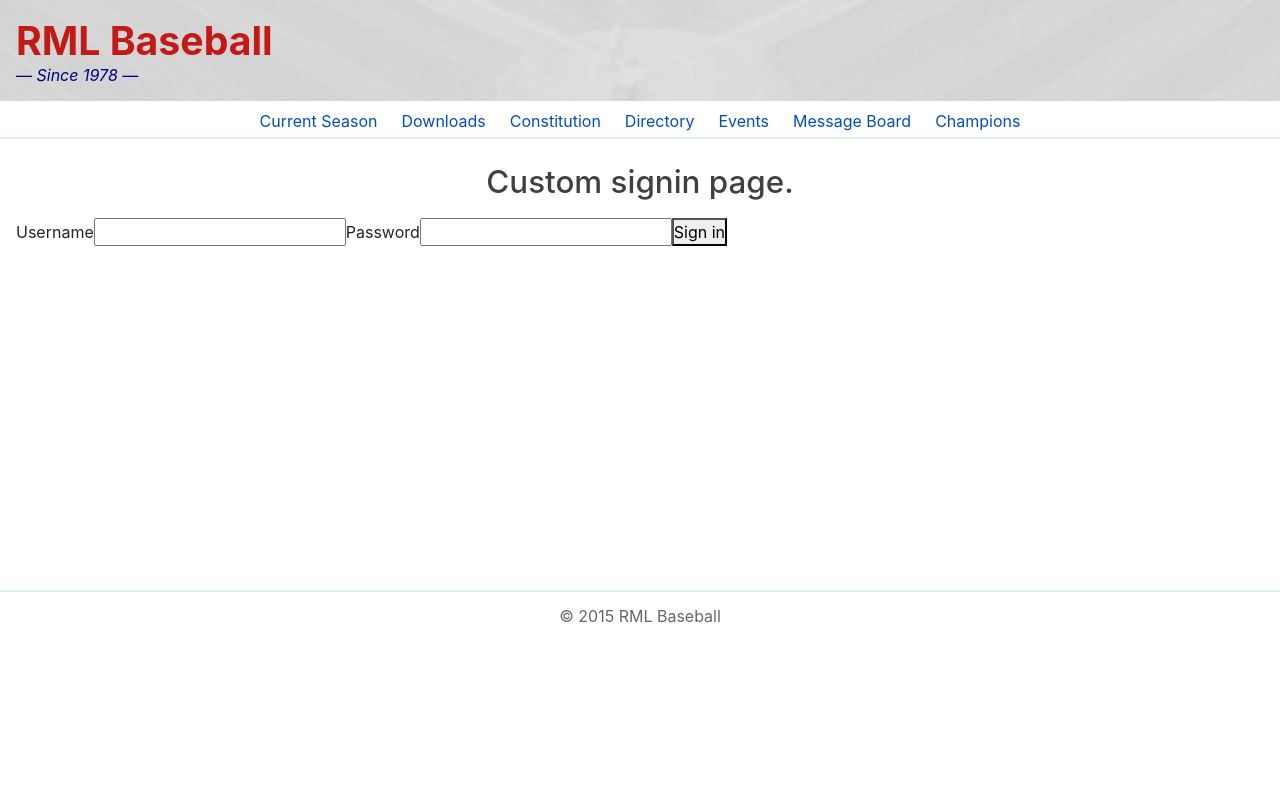
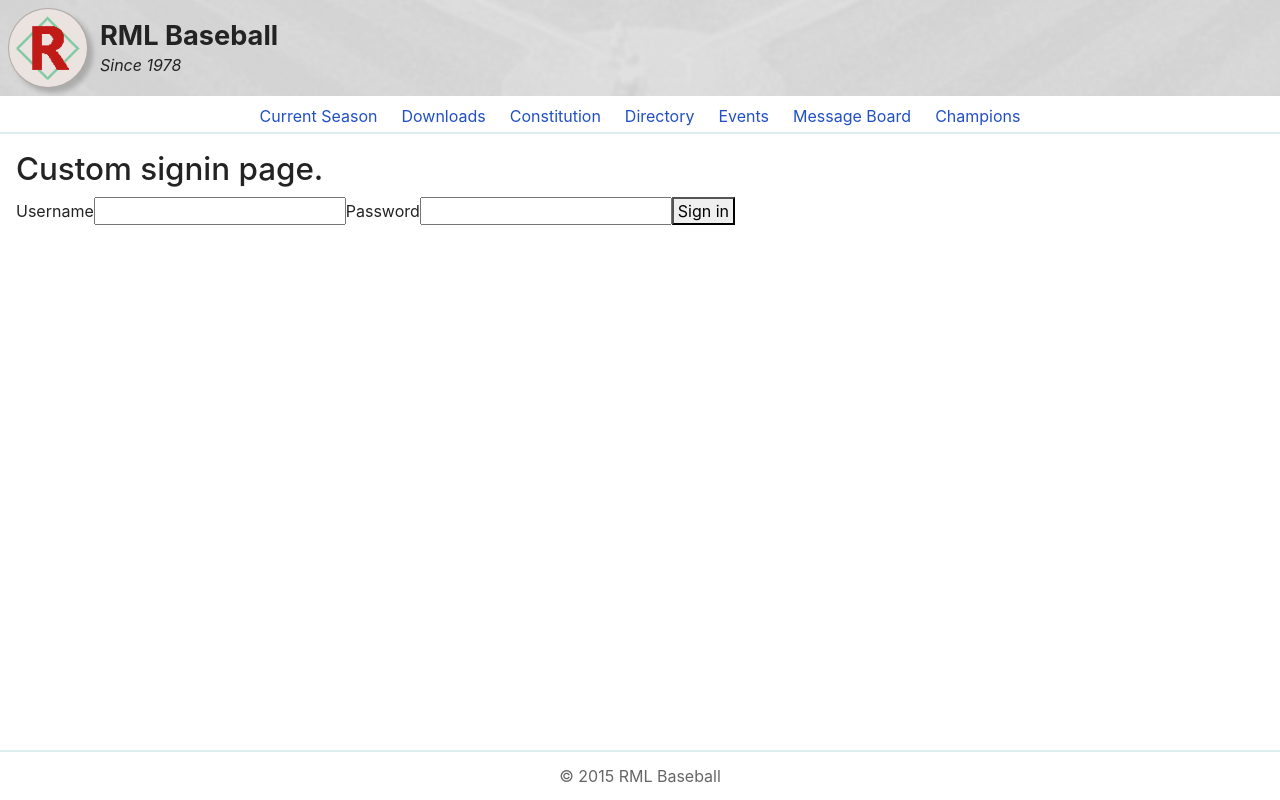
Before and after one commit to mike14747/rmlbb2, a Next.js app: page /auth/signin in a window 1280 px wide. Built offline with nearby package versions, Linux system fonts and the light colour scheme; no server answers.

Commit message:
Updated globals.css to be my_base.css and added some css variable theme colors. Restyled the header (and added a logo). Reworked homepage styling and html semantic elements.

```diff
--- a/components/BoardSidebar.js
+++ b/components/BoardSidebar.js
@@ -2,10 +2,10 @@ import styles from '../styles/BoardSidebar.module.css';
 
 const BoardSidebar = () => {
     return (
-        <>
-            <p className={styles.postsHeading}>Recent Posts</p>
+        <aside aria-label="Recent Posts">
+            <h4 className={styles.postsHeading}>Recent Posts</h4>
             <p>This will be the recent message board posts sidebar.</p>
-        </>
+        </aside>
     );
 };
 
--- a/components/EventsSidebar.js
+++ b/components/EventsSidebar.js
@@ -5,7 +5,7 @@ import styles from '../styles/EventsSidebar.module.css';
 const EventsSidebar = ({ events }) => {
     return (
         <>
-            <p className={styles.eventsHeading}>Upcoming Events</p>
+            <h4 className={styles.eventsHeading}>Upcoming Events</h4>
             {!events && <p>An error occurred fetching data.</p>}
             {events?.length === 0 && <p>There are no upcoming events to display. Check back again soon.</p>}
 
--- a/components/Header.js
+++ b/components/Header.js
@@ -7,14 +7,22 @@ const Header = () => {
     return (
         <header className={'container ' + styles.header}>
             <div className={styles.headerLeft}>
-                <h1 className={styles.heading}>
+                <div className={styles.logoContainer}>
                     <Link href="/">
-                        <a data-testid="logo-link" className={styles.logoText}>RML Baseball</a>
+                        <a className={styles.logoText}>
+                            <img src="/images/logo.png" alt="RML Baseball" className={styles.logo} />
+                        </a>
                     </Link>
-                </h1>
-                <p data-testid="sub-heading" className={styles.subHeading}>
-                    <span aria-hidden="true" className={styles.subHeadingIcon}>Since 1978</span>
-                </p>
+                </div>
+                <div>
+
+                    <h1 className={styles.heading}>
+                        RML Baseball
+                    </h1>
+                    <p className={styles.subHeading}>
+                        Since 1978
+                    </p>
+                </div>
             </div>
 
             <Nav />
--- a/components/Layout.js
+++ b/components/Layout.js
@@ -8,9 +8,9 @@ const Layout = ({ children }) => {
         <>
             <Header />
 
-            <div className="wrapper">
-                <div className="pageContainer">{children}</div>
-            </div>
+            <main className="main-container">
+                {children}
+            </main>
 
             <Footer />
         </>
--- a/styles/Header.module.css
+++ b/styles/Header.module.css
@@ -8,56 +8,50 @@
 
 .headerLeft {
     flex: 1;
-    text-align: left;
-    padding: 1rem 0.50rem 1rem 1rem;
+    display: flex;
+    flex-direction: row;
+    justify-content: flex-start;
+    align-items: center;
+    padding: 0.5rem;
 }
 
 h1.heading {
-    color: #c11b17;
-    margin-bottom: 0;
+    font-size: clamp(1.4rem, 1vw + 0.9rem, 2.1rem);
+    color: var(--mg-dark);
+    margin: 0;
     font-weight: bolder;
 }
 
-a.logoText {
-    color: #c11b17 !important;
-    text-decoration: none;
-    transition: 0.3s;
-}
-
-a.logoText:focus,
-a.logoText:hover {
-    color: #eb211c !important;
-    text-decoration: none;
-    outline: 1px rgba(0, 0, 0, 0.25) dashed;
-    outline-offset: 0.50rem;
-    transition: 0.6s;
-}
-
 .subHeading {
-    color: #000080;
+    color: var(--mg-gray-7);
     font-style: italic;
-    line-height: 1.25;
     font-size: 1rem;
     font-size: clamp(1rem, 0.55vw + 0.55rem, 1.20rem);
     margin: 0;
 }
 
-.subHeadingIcon::before {
-    content: '\2014\00A0';
+.logoContainer {
+    background-color: var(--theme-color-dirt-faded);
+    border: 1px rgba(0, 0, 0, .25) solid;
+    border-radius: 50%;
+    width: 20%;
+    min-width: 60px;
+    max-width: 80px;
+    height: auto;
+    box-shadow: 5px 5px 5px 0px rgba(0, 0, 0, 0.2);
+    margin-right: 0.75rem;
+    text-align: center;
+    padding: 0.25rem;
 }
 
-.subHeadingIcon::after {
-    content: '\00A0\2014';
+.logoContainer:hover {
+    background-color: var(--theme-color-dirt);
 }
 
-.quote {
-    text-align: left;
-    padding: 1rem 1.25rem;
-    margin: 1.5rem 0;
-    border-left: 8px solid coral;
-    background-color: beige;
-    font-size: 1rem;
-    font-size: clamp(1rem, 0.55vw + 0.55rem, 1.20rem);
+.logo {
+    width: 100%;
+    max-width: 80px;
+    height: auto;
 }
 
 @media (min-width: 480px) {
--- a/styles/globals.css
+++ b/styles/globals.css
@@ -1,6 +1,36 @@
 :root {
-    --theme-color-1: rgb(255, 127, 80, 1);
-    --theme-color-2: rgba(0, 128, 0, 0.25);
+    /* start theme colors specific to this app */
+
+    --theme-color-orange: #ee6611;
+    --theme-color-red: #c11b17;
+    --theme-color-green: #006E33;
+    --theme-color-dirt: #e1cbbd;
+    --theme-color-dirt-faded: #ebe3df;
+
+    /* end theme colors specific to this app */
+
+    --mg-beige: #f5f5dc;
+    --mg-black: #000000; /* html black */
+    --mg-blue: #214fc6;
+    --mg-cream: #fffdd0;
+    --mg-dark: #232323;
+    --mg-green: #228b22; /* html forestgreen */
+    --mg-gray: #808080; /* html gray */
+    --mg-gray-1: #f5f5f5; /* html whitesmoke */
+    --mg-gray-2: #d3d3d3; /* html lightgray */
+    --mg-gray-3: #c0c0c0; /* html silver */
+    --mg-gray-4: #a9a9a9; /* html darkgray... it's a bug that its lighter than regular gray */
+    --mg-gray-5: #808080; /* html gray */
+    --mg-gray-6: #585858;
+    --mg-gray-7: #232323;
+    --mg-orange: #ff7518; /* html pumpkin */
+    --mg-orange-soft: #fcd581;
+    --mg-purple: #6f42c1;
+    --mg-red: #dc143c; /* html crimson */
+    --mg-red-dark: #b22222; /* html firebrick */
+    --mg-white: #ffffff; /* html white */
+    --mg-yellow: #fff44f; /* html lemon */
+    --mg-yellow-pale: #ffffd5;
 }
 
 *,
@@ -14,18 +44,20 @@
 #__next {
     display: flex;
     flex-direction: column;
-    min-height: 80vh;
+    min-height: 100vh;
 }
 
 html,
 body {
-    height: 100%;
     margin: 0;
-    font-family: -apple-system, BlinkMacSystemFont, "Segoe UI", Roboto, "Helvetica Neue", Arial, "Noto Sans", sans-serif, "Apple Color Emoji", "Segoe UI Emoji", "Segoe UI Symbol", "Noto Color Emoji";
+    padding: 0;
+    font-family: -apple-system, BlinkMacSystemFont, 'Segoe UI', Roboto, 'Helvetica Neue', Arial, 'Noto Sans', sans-serif,
+        'Apple Color Emoji', 'Segoe UI Emoji', 'Segoe UI Symbol', 'Noto Color Emoji';
     font-size: 1rem;
     font-weight: 400;
+    height: 100%;
     line-height: 1.5;
-    color: #212529;
+    color: var(--mg-dark);
     background-color: #ffffff;
     -webkit-text-size-adjust: 100%;
     -webkit-tap-highlight-color: rgba(0, 0, 0, 0);
@@ -100,12 +132,12 @@ h4 {
 
 h5 {
     font-size: 1.25rem;
-    font-size: clamp(1.1rem, 0.7vw + 0.7rem, 1.50rem);
+    font-size: clamp(1.1rem, 0.7vw + 0.7rem, 1.5rem);
 }
 
 h6 {
     font-size: 1rem;
-    font-size: clamp(1rem, 0.55vw + 0.55rem, 1.20rem);
+    font-size: clamp(1rem, 0.55vw + 0.55rem, 1.2rem);
 }
 
 p {
@@ -203,33 +235,41 @@ sup {
 }
 
 a {
-    color: #024dbc;
+    color: var(--mg-blue);
     text-decoration: none;
     transition: 0.3s;
 }
 
 a:link {
-    color: #024dbc;
+    color: var(--mg-blue);
     text-decoration: none;
     transition: color 0.3s;
 }
 
 a:visited {
-    color: #024dbc;
+    /* color: var(--mg-blue); */
+    color: var(--mg-purple);
     text-decoration: none;
     transition: color 0.3s;
 }
 
 a:focus {
-    outline: 1px rgba(0, 0, 0, 0.25) dashed;
-    outline-offset: 0;
+    outline: 1px rgba(0, 0, 0, 0.15) dashed;
+    outline-offset: 0.25rem;
     transition: 0.3s;
 }
 
 a:hover {
-    color: #ff7f50;
+    color: var(--mg-orange);
+    /* text-decoration: none; */
     text-decoration: underline;
     transition: color 0.3s;
+}
+
+a:active {
+    color: var(--mg-orange);
+    /* text-decoration: none; */
+    text-decoration: underline;
 }
 
 a:not([href]),
@@ -238,11 +278,73 @@ a:not([href]):hover {
     text-decoration: none;
 }
 
+/* the following is the animated underline effect... disabled by default */
+/* if you enable it, change the above "a:hover" and "a:active" to "text-decoration: none;" and use the ".relative" class in <a> tags */
+
+/* a[href]::after {
+    position: absolute;
+    bottom: 0;
+    left: 50%;
+    width: 1px;
+    height: 1px;
+    content: "";
+    background-color: transparent;
+    transition: width 0.3s, left 0.3s, background-color 1s;
+}
+
+a[href]:hover::after {
+    width: 100%;
+    left: 0;
+    background-color: var(--mg-orange);
+    transition: width 0.3s, left 0.3s, background-color 1s;
+}
+
+a[href]:active::after {
+    background-color: var(--mg-orange);
+    transition: background-color 1s;
+} */
+
+/* you could alternatively only use the .link pseudo-elements on select links and not all of them by default by applying the .link class to just those links */
+
+/* .link {
+    position: relative;
+    padding-top: 0.25rem;
+    display: inline-block;
+    transition: 0.3s;
+    color: var(--mg-blue);
+}
+
+.link::after {
+    position: absolute;
+    bottom: 0;
+    left: 50%;
+    width: 1px;
+    height: 1px;
+    content: '';
+    background-color: transparent;
+    transition: width 0.3s, left 0.3s, background-color 1s;
+}
+
+.link:hover {
+    color: var(--mg-orange);
+    transition: 0.3s;
+    text-decoration: none;
+}
+
+.link:hover::after {
+    width: 100%;
+    left: 0;
+    background-color: var(--mg-orange);
+    transition: width 0.3s, left 0.3s, background-color 1s;
+} */
+
+/* end link classes */
+
 pre,
 code,
 kbd,
 samp {
-    font-family: Consolas, 'Courier New', monospace;
+    font-family: Consolas, 'Courier New', Courier, monospace;
     font-size: 1em;
 }
 
@@ -252,6 +354,9 @@ pre {
     margin-bottom: 1rem;
     overflow: auto;
     font-size: 0.875em;
+    color: rgb(57, 58, 52);
+    background-color: rgb(238, 238, 238);
+    border: 1px solid rgb(221, 221, 221);
 }
 
 pre code {
@@ -262,7 +367,7 @@ pre code {
 
 code {
     font-size: 0.875em;
-    color: #333333;
+    color: rgb(57, 58, 52);
     word-wrap: break-word;
 }
 
@@ -285,7 +390,7 @@ kbd kbd {
 }
 
 figure {
-    margin: 0 0 1rem;
+    margin: 0;
 }
 
 img {
@@ -362,6 +467,7 @@ button,
 [type='reset'],
 [type='submit'] {
     -webkit-appearance: button;
+    padding: 0 0.25rem;
 }
 
 button:not(:disabled),
@@ -390,7 +496,7 @@ textarea {
 
 fieldset {
     min-width: 0;
-    padding: 0.50rem;
+    padding: 0.5rem;
     border: 1px rgba(0, 0, 0, 0.25) solid;
     margin: 1rem auto;
 }
@@ -400,7 +506,7 @@ legend {
     border: 1px rgba(0, 0, 0, 0.25) solid;
     padding: 0.25rem 1rem;
     margin-bottom: 1rem;
-    font-size: clamp(1rem, 0.55vw + 0.55rem, 1.20rem);
+    font-size: clamp(1rem, 0.55vw + 0.55rem, 1.2rem);
     line-height: inherit;
     color: inherit;
     white-space: normal;
@@ -491,31 +597,23 @@ template {
     position: sticky;
 }
 
-.pageHeading {
-    color: rgba(0, 0, 0, 0.75);
-    text-align: center;
-    margin: 0rem 0 1rem 0;
-}
-
-.wrapper {
+/* use with the <main> element on pages */
+.main-container {
+    flex: 1;
     width: 100%;
-    margin: 0 auto;
     max-width: 1334px;
-    /* display: flex; */
-    flex: 1;
-}
-
-.pageContainer {
-    /* flex: 1; */
-    background-color: rgba(255, 255, 255, 1);
+    margin-left: auto;
+    margin-right: auto;
+    background-color: #ffffff;
     padding: 1rem;
 }
 
+/* use with elements like <header>, <nav> and <footer> */
 .container {
     width: 100%;
+    max-width: 1334px;
     margin-left: auto;
     margin-right: auto;
-    max-width: 1334px;
 }
 
 .container-fluid {
@@ -524,8 +622,26 @@ template {
     margin-right: auto;
 }
 
+/* add custom css for site-wide use here */
+
+h2.page-heading {
+    font-size: clamp(1.6rem, 1.2vw + 1rem, 2.4rem);
+    text-align: left;
+    border-bottom: 2px var(--mg-gray-2) solid;
+    padding-bottom: 1rem;
+    margin-bottom: 2rem;
+}
+
+/* end site-wide custom css */
+
+@media (min-width: 480px) {
+}
+
 @media (min-width: 768px) {
-    .pageHeading {
-        margin-top: 0.50rem;
-    }
 }
+
+@media (min-width: 1024px) {
+}
+
+@media (min-width: 1366px) {
+}
```
Also changed, not shown: pages/index.js (+16 -15 lines), styles/Home.module.css (+17 -17 lines), public/images/logo.png (added), 1 other file (tests, documents, lock files or other folders).
